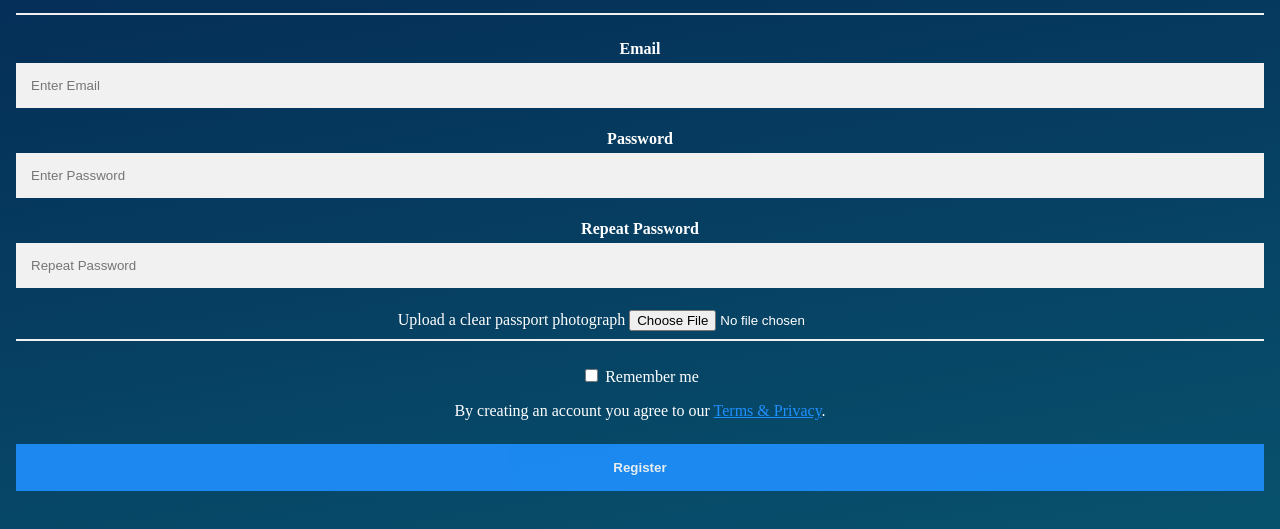
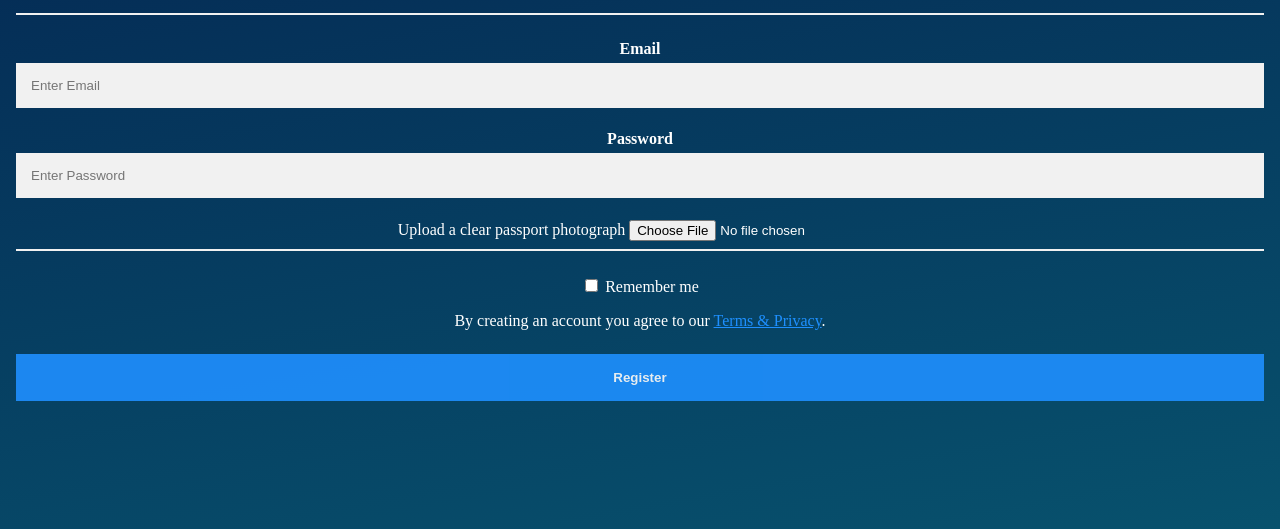
Before and after one commit to Hanif-adedotun/Test-Registration, a plain HTML site: page index.html in a window 1280 px wide. Shown: the part 175-704 px from the top of the page. Drawn offline with Linux system fonts and the light colour scheme.

Commit message:
Update index.html

```diff
--- a/index.html
+++ b/index.html
@@ -78,15 +78,13 @@
        <label for="email"><b>Email</b></label>
        <input type="text" placeholder="Enter Email" name="email" id="email" required>
 
-       <label for="psw"><b>Password</b></label>
-       <input type="password" placeholder="Enter Password" name="psw" id="psw" required>
+       <label for="password"><b>Password</b></label>
+       <input type="password" placeholder="Enter Password" name="pasword" id="psw" required>
 
-       <label for="psw-repeat"><b>Repeat Password</b></label>
-       <input type="password" placeholder="Repeat Password" name="psw-repeat" id="psw-repeat" required>
 
         <label>
           Upload a clear passport photograph
-        <input type="file" id="myFile" name="filename">
+        <input type="file" id="myFile" name="passport">
        </label>
        <hr>
 
```
